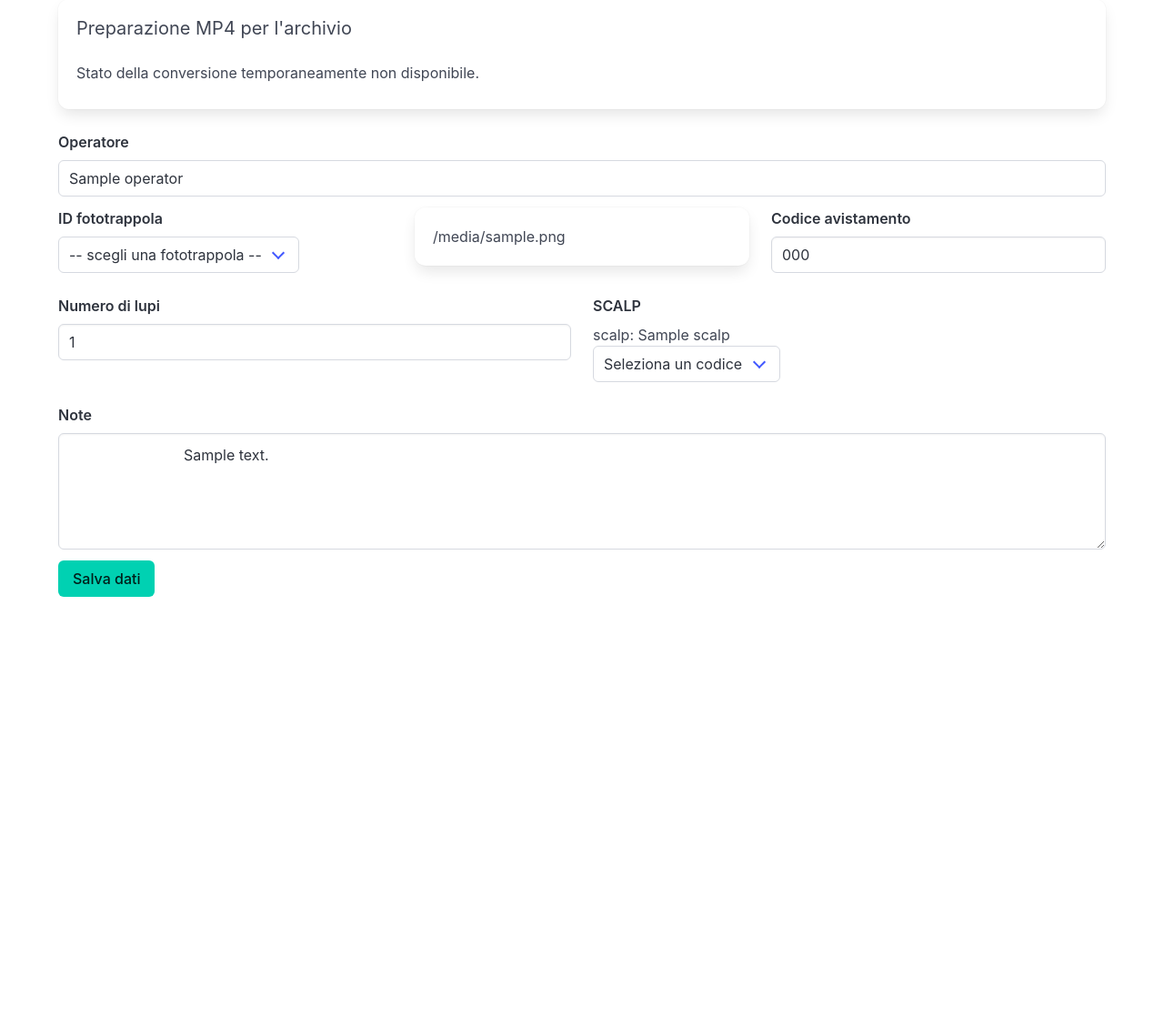
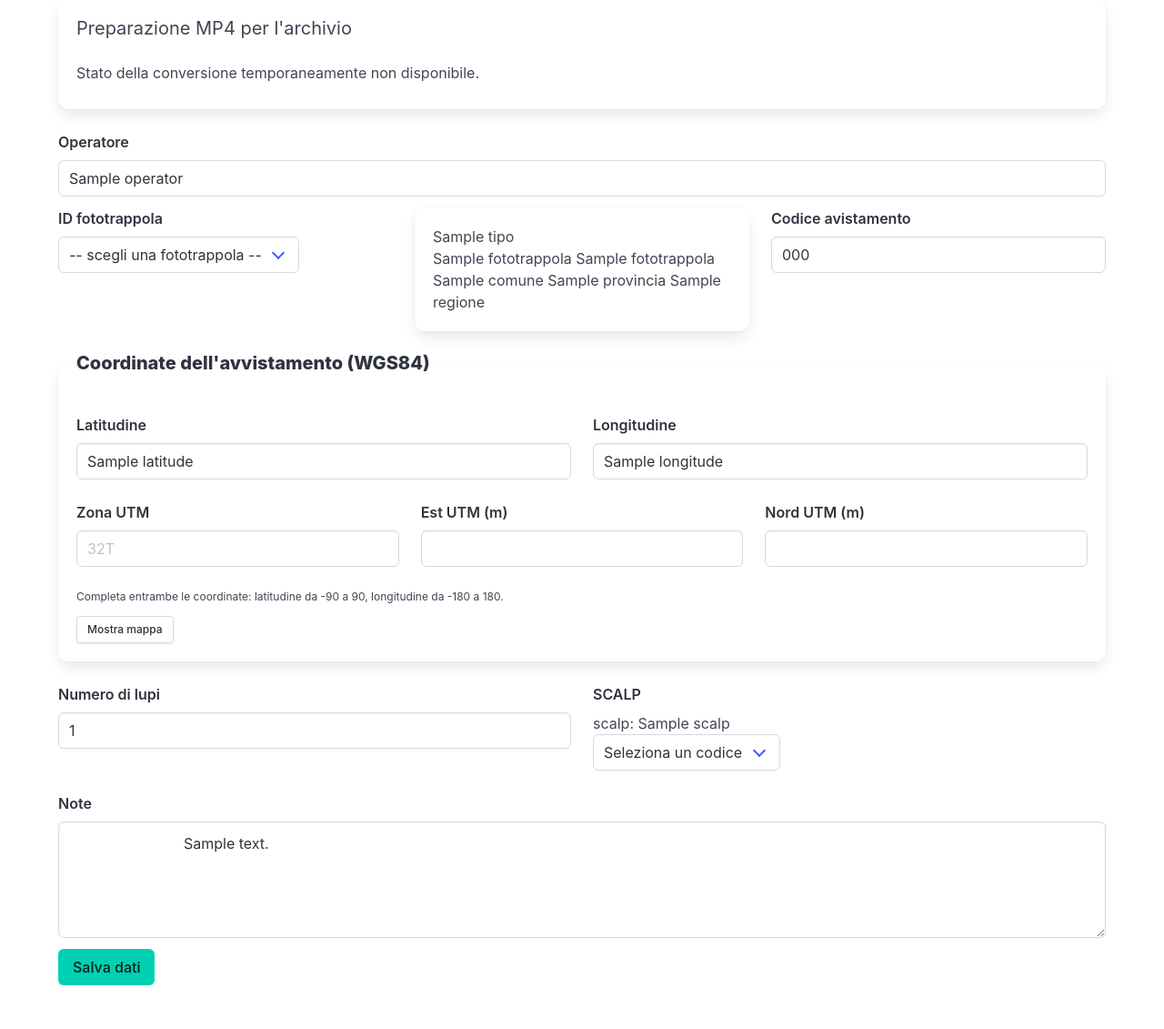
Before and after one commit to olivierfriard/camera_trap_archive, a Flask app: template templates/upload_camtrap_sighting.html in a window 1280 px wide. Shown: the part 727-1858 px from the top of the page at 91% size. Before the commit the page ends 1383 px from the top, so only its background shows below. Run offline with Flask 3, Linux system fonts and the light colour scheme; the template is opened without the code that fills it: most values are stand-ins (such as "Sample title", 1, 10 or a date in 2020); parts of the project's set-up code (start-up, migrations or seed data) failed here and were passed over; some libraries are stand-ins or nearby versions.

Commit message:
improved sighting list

```diff
--- a/main.py
+++ b/main.py
@@ -507,26 +507,23 @@ def extract_frame(video_path, time_sec):
 
 
 @app.route("/get_fototrappola_data", methods=["GET"])
+@login_required
 def get_fototrappola_data():
     camtrap_id = request.args.get("camtrap_id")
     if not camtrap_id:
         return ""
-    print(f"{camtrap_id=}")
     with engine.connect() as conn:
         fototrappola = (
             conn.execute(
-                text("SELECT * FROM fototrappole WHERE codice = :codice"),
-                {"codice": camtrap_id},
+                text("SELECT * FROM fototrappole WHERE codice = :codice AND operator = :operator"),
+                {"codice": camtrap_id, "operator": session["username"]},
             )
             .mappings()
             .fetchone()
         )
-    out = (
-        f"{fototrappola.tipo}<br>{fototrappola.nome} {fototrappola.cognome}<br>"
-        f"{fototrappola.comune} {fototrappola.provincia} {fototrappola.regione}"
-    )
-
-    return out
+    if fototrappola is None:
+        abort(404)
+    return render_template("fototrappola_details.html", fototrappola=fototrappola)
 
 
 @app.route(APP_ROOT + "/nuova_fototrappola", methods=["GET", "POST"])
@@ -587,6 +584,7 @@ def save_sighting():
     notes = request.form.get("note") if request.form.get("note") else None
     latitude = request.form.get("latitude")
     longitude = request.form.get("longitude")
+    coordinates_submitted = "latitude" in request.form or "longitude" in request.form
     transect_id = (
         request.form.get("transect_id") if request.form.get("transect_id") else None
     )
@@ -618,10 +616,35 @@ def save_sighting():
     video_url = video_preview_url(new_file_name)
 
     with engine.connect() as conn:
+        fototrappola = None
+        if camtrap_id:
+            fototrappola = conn.execute(
+                text("SELECT * FROM fototrappole WHERE codice = :codice AND operator = :operator"),
+                {"codice": camtrap_id, "operator": session["username"]},
+            ).mappings().fetchone()
+        invalid_camera = bool(camtrap_id) and fototrappola is None
+        if not coordinates_submitted and fototrappola is not None:
+            latitude = fototrappola["latitudine"]
+            longitude = fototrappola["longitudine"]
+        invalid_coordinates = False
+        coordinate_values = (latitude, longitude)
+        if all(value is None or str(value).strip() == "" for value in coordinate_values):
+            latitude = longitude = None
+        else:
+            try:
+                parsed_latitude, parsed_longitude = map(float, coordinate_values)
+                if not (
+                    math.isfinite(parsed_latitude) and math.isfinite(parsed_longitude)
+                    and -90 <= parsed_latitude <= 90 and -180 <= parsed_longitude <= 180
+                ):
+                    raise ValueError("Invalid sighting coordinates")
+                latitude, longitude = parsed_latitude, parsed_longitude
+            except (TypeError, ValueError, OverflowError):
+                invalid_coordinates = True
         # check if code already present in database
         query = text("SELECT COUNT(*) FROM sighting WHERE code = :code")
         n_code = conn.execute(query, {"code": code}).scalar()
-        if n_code or invalid_timestamp:
+        if n_code or invalid_timestamp or invalid_coordinates or invalid_camera:
             if n_code:
                 flash(
                     Markup(
@@ -635,6 +658,10 @@ def save_sighting():
                     f"nel fuso orario {app.config['SIGHTING_TIMEZONE']}.",
                     "danger",
                 )
+            if invalid_coordinates:
+                flash("Coordinate non valide. Compila entrambe le coordinate, con latitudine tra -90 e 90 e longitudine tra -180 e 180, oppure lascia entrambe vuote.", "danger")
+            if invalid_camera:
+                flash("La fototrappola selezionata non è disponibile per il tuo utente.", "danger")
 
             # list of fototrappole
             with engine.connect() as conn:
@@ -647,23 +674,6 @@ def save_sighting():
                     )
                     .mappings()
                     .all()
-                )
-
-                fototrappola = (
-                    conn.execute(
-                        text("SELECT * FROM fototrappole WHERE codice = :camtrap_id"),
-                        {"camtrap_id": camtrap_id},
-                    )
-                    .mappings()
-                    .fetchone()
-                )
-                fototrappola_details = (
-                    (
-                        f"{fototrappola.tipo}<br>{fototrappola.nome} {fototrappola.cognome}<br>"
-                        f"{fototrappola.comune} {fototrappola.provincia} {fototrappola.regione}"
-                    )
-                    if fototrappola is not None
-                    else ""
                 )
 
             return render_template(
@@ -684,7 +694,7 @@ def save_sighting():
                 transect_id=transect_id if transect_id is not None else "",
                 scalp=scalp,
                 fototrappole=fototrappole,
-                fototrappola_details=Markup(fototrappola_details),
+                fototrappola=fototrappola,
             )
 
         query = text("""
@@ -852,7 +862,15 @@ def sighting_list():
     with engine.connect() as conn:
         query = text("""
             SELECT s.id, s.code, s.timestamp, s.camtrap_id, s.wolf_number,
-                   s.scalp, f.latitudine AS latitude, f.longitudine AS longitude, s.notes,
+                   s.scalp,
+                   CASE WHEN s.latitude IS NOT NULL AND s.longitude IS NOT NULL
+                        THEN s.latitude ELSE f.latitudine END AS latitude,
+                   CASE WHEN s.latitude IS NOT NULL AND s.longitude IS NOT NULL
+                        THEN s.longitude ELSE f.longitudine END AS longitude,
+                   CASE WHEN (s.latitude IS NULL OR s.longitude IS NULL)
+                             AND (f.latitudine IS NOT NULL OR f.longitudine IS NOT NULL)
+                        THEN 'fototrappola' ELSE '' END AS coordinate_source,
+                   s.notes,
                    m.image, m.new_file_name
             FROM sighting s JOIN media m ON m.sighting_id = s.id
             LEFT JOIN fototrappole f ON f.codice = s.camtrap_id AND f.operator = s.operator
@@ -1000,7 +1018,13 @@ def view(sighting_id: int):
         query = text("""
             SELECT s.id, s.code, s.operator, s.camtrap_id, s.scalp, m.image,
                    s.wolf_number, s.notes, m.new_file_name,
-                   f.latitudine AS latitude, f.longitudine AS longitude
+                   CASE WHEN s.latitude IS NOT NULL AND s.longitude IS NOT NULL
+                        THEN s.latitude ELSE f.latitudine END AS latitude,
+                   CASE WHEN s.latitude IS NOT NULL AND s.longitude IS NOT NULL
+                        THEN s.longitude ELSE f.longitudine END AS longitude,
+                   CASE WHEN (s.latitude IS NULL OR s.longitude IS NULL)
+                             AND (f.latitudine IS NOT NULL OR f.longitudine IS NOT NULL)
+                        THEN 'fototrappola' ELSE '' END AS coordinate_source
             FROM sighting s JOIN media m ON m.sighting_id = s.id
             LEFT JOIN fototrappole f ON f.codice = s.camtrap_id AND f.operator = s.operator
             WHERE s.id = :sighting_id
--- /dev/null
+++ b/static/js/sighting-coordinates.js
@@ -0,0 +1,188 @@
+/* Editable sighting coordinates; camera defaults never update the camera trap. */
+(function () {
+    "use strict";
+
+    const editor = document.getElementById("sightingCoordinates");
+    if (!editor) return;
+    const form = document.getElementById("uploadForm");
+    const select = document.querySelector('select[name="camtrap_id"]');
+    const details = document.getElementById("details");
+    const latitude = document.getElementById("sightingLatitude");
+    const longitude = document.getElementById("sightingLongitude");
+    const zone = document.getElementById("sightingUtmZone");
+    const east = document.getElementById("sightingUtmEast");
+    const north = document.getElementById("sightingUtmNorth");
+    const source = document.getElementById("sightingCoordinateSource");
+    const status = document.getElementById("sightingCoordinateStatus");
+    const toggle = document.getElementById("sightingMapToggle");
+    const panel = document.getElementById("sightingMapPanel");
+    const utmFields = [zone, east, north];
+    const allFields = [latitude, longitude, ...utmFields];
+    const utmAvailable = typeof window.proj4 === "function" && !!window.CameraTrapUtm;
+    let camera = null;
+    let loading = false;
+    let activeRequest = null;
+    let map = null;
+    let marker = null;
+
+    if (!utmAvailable) utmFields.forEach(field => { field.disabled = true; });
+    if (!window.L) {
+        toggle.disabled = true;
+        toggle.textContent = "Mappa non disponibile";
+    }
+
+    function readCamera() {
+        const data = details.querySelector("[data-camera-details]");
+        return data ? {id: data.dataset.cameraId, lat: data.dataset.latitude, lon: data.dataset.longitude} : null;
+    }
+
+    function geographic() {
+        if (!latitude.value.trim() || !longitude.value.trim()) return null;
+        const lat = Number(latitude.value);
+        const lon = Number(longitude.value);
+        return Number.isFinite(lat) && Number.isFinite(lon) && Math.abs(lat) <= 90 && Math.abs(lon) <= 180
+            ? {lat, lon} : null;
+    }
+
+    function updateSource() {
+        const same = (current, original) => !current.trim() || !original.trim()
+            ? current.trim() === original.trim()
+            : Number.isFinite(Number(current)) && Math.abs(Number(current) - Number(original)) < 0.0000001;
+        const fromCamera = camera && (camera.lat.trim() || camera.lon.trim())
+            && same(latitude.value, camera.lat) && same(longitude.value, camera.lon);
+        source.classList.toggle("is-hidden", !fromCamera);
+    }
+
+    function updateMap() {
+        if (!map) return;
+        const point = geographic();
+        if (!point) {
+            if (marker) marker.remove();
+            marker = null;
+            return;
+        }
+        if (!marker) {
+            marker = window.L.marker([point.lat, point.lon], {draggable: true}).addTo(map);
+            marker.on("dragend", event => {
+                const moved = event.target.getLatLng();
+                setPoint(moved.lat, moved.lng);
+            });
+        } else marker.setLatLng([point.lat, point.lon]);
+        map.panTo([point.lat, point.lon]);
+    }
+
+    function fromGeographic() {
+        allFields.forEach(field => field.setCustomValidity(""));
+        utmFields.forEach(field => { field.value = ""; });
+        status.textContent = "";
+        const point = geographic();
+        if (!point && (latitude.value.trim() || longitude.value.trim())) {
+            status.textContent = "Completa entrambe le coordinate: latitudine da -90 a 90, longitudine da -180 a 180.";
+            latitude.setCustomValidity(status.textContent);
+        } else if (point) {
+            if (!utmAvailable) status.textContent = "Conversione UTM non disponibile. Puoi modificare latitudine e longitudine.";
+            else {
+                try {
+                    const utm = window.CameraTrapUtm.fromLatLon(point.lat, point.lon);
+                    zone.value = utm.zone;
+                    east.value = utm.easting.toFixed(0);
+                    north.value = utm.northing.toFixed(0);
+                } catch (error) {
+                    status.textContent = "Coordinate UTM disponibili tra 80° S e 84° N.";
+                }
+            }
+        }
+        updateSource();
+        updateMap();
+    }
+
+    function fromUtm() {
+        allFields.forEach(field => field.setCustomValidity(""));
+        latitude.value = longitude.value = "";
+        status.textContent = "";
+        if (utmFields.every(field => field.value.trim())) {
+            try {
+                const point = window.CameraTrapUtm.toLatLon(zone.value, Number(east.value), Number(north.value));
+                latitude.value = point.latitude.toFixed(8);
+                longitude.value = point.longitude.toFixed(8);
+                zone.value = point.zone;
+            } catch (error) {
+                status.textContent = "Coordinate UTM non valide. Verifica zona, banda, Est e Nord.";
+            }
+        } else if (utmFields.some(field => field.value.trim())) {
+            status.textContent = "Completa zona, Est e Nord UTM.";
+        }
+        zone.setCustomValidity(status.textContent);
+        updateSource();
+        updateMap();
+    }
+
+    function setPoint(lat, lon) {
+        latitude.value = lat.toFixed(8);
+        longitude.value = lon.toFixed(8);
+        fromGeographic();
+    }
+
+    latitude.addEventListener("input", fromGeographic);
+    longitude.addEventListener("input", fromGeographic);
+    utmFields.forEach(field => field.addEventListener("input", fromUtm));
+    toggle.addEventListener("click", () => {
+        panel.hidden = !panel.hidden;
+        toggle.setAttribute("aria-expanded", String(!panel.hidden));
+        toggle.textContent = panel.hidden ? "Mostra mappa" : "Nascondi mappa";
+        if (panel.hidden || !window.L) return;
+        if (!map) {
+            const point = geographic();
+            map = window.L.map("sightingMap").setView(point ? [point.lat, point.lon] : [45, 7.6], point ? 14 : 6);
+            window.L.tileLayer("https://{s}.tile.openstreetmap.org/{z}/{x}/{y}.png", {
+                maxZoom: 19, attribution: '© <a href="https://www.openstreetmap.org/copyright">OpenStreetMap contributors</a>',
+            }).addTo(map);
+            map.on("click", event => setPoint(event.latlng.lat, event.latlng.lng));
+        }
+        updateMap();
+        setTimeout(() => map.invalidateSize(), 0);
+    });
+
+    select.addEventListener("change", () => {
+        loading = true;
+        activeRequest = null;
+        camera = null;
+        details.replaceChildren();
+        latitude.value = longitude.value = "";
+        fromGeographic();
+        status.textContent = "Caricamento delle coordinate della fototrappola…";
+    }, true);
+    document.body.addEventListener("htmx:beforeRequest", event => {
+        if (event.detail.elt === select) activeRequest = event.detail.xhr;
+    });
+    document.body.addEventListener("htmx:afterSwap", event => {
+        if (event.detail.target !== details) return;
+        const selected = readCamera();
+        if (selected && selected.id !== select.value) return;
+        camera = selected;
+        loading = false;
+        activeRequest = null;
+        latitude.value = camera ? camera.lat : "";
+        longitude.value = camera ? camera.lon : "";
+        fromGeographic();
+    });
+    document.body.addEventListener("htmx:afterRequest", event => {
+        if (event.detail.elt !== select || event.detail.xhr !== activeRequest) return;
+        loading = false;
+        activeRequest = null;
+        if (!event.detail.successful) status.textContent = "Impossibile caricare la fototrappola. Puoi inserire le coordinate manualmente.";
+    });
+    form.addEventListener("submit", event => {
+        if (loading) {
+            event.preventDefault();
+            status.textContent = "Attendi il caricamento della fototrappola prima di salvare.";
+        }
+    });
+
+    camera = readCamera();
+    if (editor.dataset.preserveCoordinates !== "true" && camera) {
+        latitude.value = camera.lat;
+        longitude.value = camera.lon;
+    }
+    fromGeographic();
+})();
--- a/templates/fototrappola_coordinates.html
+++ b/templates/fototrappola_coordinates.html
@@ -1,6 +1,6 @@
-{% macro coordinates(latitude, longitude) %}
+{% macro coordinates(latitude, longitude, source='') %}
 <div data-fototrappola-coordinates data-latitude="{{ latitude if latitude is not none else '' }}" data-longitude="{{ longitude if longitude is not none else '' }}">
-    <p class="help mb-2">Coordinate della fototrappola (WGS84)</p>
+    <p class="help mb-2">Coordinate (WGS84){% if source %} — <span class="tag is-light">fototrappola</span>{% endif %}</p>
     <dl class="columns is-multiline is-mobile">
         <div class="column is-half">
             <dt class="has-text-weight-semibold">Latitudine</dt>
--- /dev/null
+++ b/templates/fototrappola_details.html
@@ -0,0 +1,7 @@
+{% if fototrappola %}
+<div data-camera-details data-camera-id="{{ fototrappola.codice }}" data-latitude="{{ fototrappola.latitudine if fototrappola.latitudine is not none else '' }}" data-longitude="{{ fototrappola.longitudine if fototrappola.longitudine is not none else '' }}">
+    {{ fototrappola.tipo or '' }}<br />
+    {{ fototrappola.nome or '' }} {{ fototrappola.cognome or '' }}<br />
+    {{ fototrappola.comune or '' }} {{ fototrappola.provincia or '' }} {{ fototrappola.regione or '' }}
+</div>
+{% endif %}
--- /dev/null
+++ b/templates/sighting_coordinates_editor.html
@@ -0,0 +1,32 @@
+<fieldset class="box" id="sightingCoordinates" data-preserve-coordinates="{{ 'true' if latitude is defined else 'false' }}">
+    <legend class="title is-5">Coordinate dell'avvistamento (WGS84)</legend>
+    <span id="sightingCoordinateSource" class="tag is-light mb-3 is-hidden">fototrappola</span>
+    <div class="columns is-multiline">
+        <div class="column is-half">
+            <label class="label" for="sightingLatitude">Latitudine</label>
+            <input class="input" id="sightingLatitude" name="latitude" type="text" inputmode="decimal" value="{{ latitude if latitude is defined and latitude is not none else '' }}" />
+        </div>
+        <div class="column is-half">
+            <label class="label" for="sightingLongitude">Longitudine</label>
+            <input class="input" id="sightingLongitude" name="longitude" type="text" inputmode="decimal" value="{{ longitude if longitude is defined and longitude is not none else '' }}" />
+        </div>
+        <div class="column is-one-third">
+            <label class="label" for="sightingUtmZone">Zona UTM</label>
+            <input class="input" id="sightingUtmZone" name="utm_zone" type="text" maxlength="3" placeholder="32T" />
+        </div>
+        <div class="column is-one-third">
+            <label class="label" for="sightingUtmEast">Est UTM (m)</label>
+            <input class="input" id="sightingUtmEast" name="utm_easting" type="number" step="any" />
+        </div>
+        <div class="column is-one-third">
+            <label class="label" for="sightingUtmNorth">Nord UTM (m)</label>
+            <input class="input" id="sightingUtmNorth" name="utm_northing" type="number" step="any" />
+        </div>
+    </div>
+    <p class="help mb-3" id="sightingCoordinateStatus" role="status" aria-live="polite"></p>
+    <button class="button is-small" type="button" id="sightingMapToggle" aria-expanded="false" aria-controls="sightingMapPanel">Mostra mappa</button>
+    <div id="sightingMapPanel" class="mt-3" hidden>
+        <div id="sightingMap" style="height: 240px; width: 100%; border-radius: 6px;"></div>
+        <p class="help">Clicca sulla mappa o trascina il punto per modificare le coordinate dell'avvistamento.</p>
+    </div>
+</fieldset>
--- a/templates/sighting_list.html
+++ b/templates/sighting_list.html
@@ -66,7 +66,7 @@
                                         {{ detail('Numero di lupi', sighting.wolf_number) }}
                                         {{ detail('SCALP', sighting.scalp) }}
                                     </dl>
-                                    {{ coordinates(sighting.latitude, sighting.longitude) }}
+                                    {{ coordinates(sighting.latitude, sighting.longitude, sighting.coordinate_source) }}
                                     <p class="has-text-weight-semibold">Note</p>
                                     <p class="sighting-notes mb-4">{{ sighting.notes if sighting.notes else 'Nessuna nota.' }}</p>
                                     <a class="button is-link is-small" href="{{ url_for('view', sighting_id=sighting.id) }}">Apri scheda</a>
--- a/templates/upload_camtrap_sighting.html
+++ b/templates/upload_camtrap_sighting.html
@@ -8,6 +8,7 @@
 
     <!-- Bulma CSS -->
     <link rel="stylesheet" href="https://cdn.jsdelivr.net/npm/bulma@1.0.4/css/bulma.min.css" />
+    <link rel="stylesheet" href="https://unpkg.com/leaflet@1.9.4/dist/leaflet.css" crossorigin="" />
 
     <style>
         #map {
@@ -113,7 +114,7 @@
                                          {% endfor %}
                                      </select>
 -->
-                                    <select name="camtrap_id" hx-get="/get_fototrappola_data" hx-trigger="change"
+                                    <select name="camtrap_id" hx-get="/get_fototrappola_data" hx-trigger="change" hx-sync="this:replace"
                                         hx-target="#details" hx-include="this">
                                         <option value="">-- scegli una fototrappola --</option>
                                         {% for foto in fototrappole %}
@@ -131,7 +132,7 @@
                     </div>
                     <div class="column is-third">
                         <div id="details" class="box">
-                            {{ fototrappola_details }}
+                            {% include "fototrappola_details.html" %}
                         </div>
                     </div>
                     <div class="column is-third">
@@ -143,6 +144,8 @@
                         </div>
                     </div>
                 </div>
+
+                {% include "sighting_coordinates_editor.html" %}
 
                 <div class="columns is-multiline">
                     <div class="column is-half">
@@ -195,6 +198,10 @@
 
 
 
+    <script src="https://unpkg.com/leaflet@1.9.4/dist/leaflet.js" crossorigin=""></script>
+    <script src="https://cdn.jsdelivr.net/npm/proj4@2.22.0/dist/proj4.js" crossorigin="anonymous"></script>
+    <script src="{{ url_for('static', filename='js/utm-coordinates.js') }}"></script>
+    <script src="{{ url_for('static', filename='js/sighting-coordinates.js') }}"></script>
 </body>
 
 </html>
--- a/templates/view.html
+++ b/templates/view.html
@@ -32,7 +32,7 @@
 Id fototrappola: <b>{{ row.camtrap_id }}</b><br>
 
 <div class="box mt-4">
-    {{ coordinates(row.latitude, row.longitude) }}
+    {{ coordinates(row.latitude, row.longitude, row.coordinate_source) }}
 </div>
 
 Number of wolves; <b>{{ row.wolf_number }}</b><br>
```
Also changed, not shown: tests/test_sighting_coordinates.py (added, +132 -0 lines), tests/test_sighting_list.py (+39 -4 lines), tests/test_video_preview.py (+3 -3 lines).
